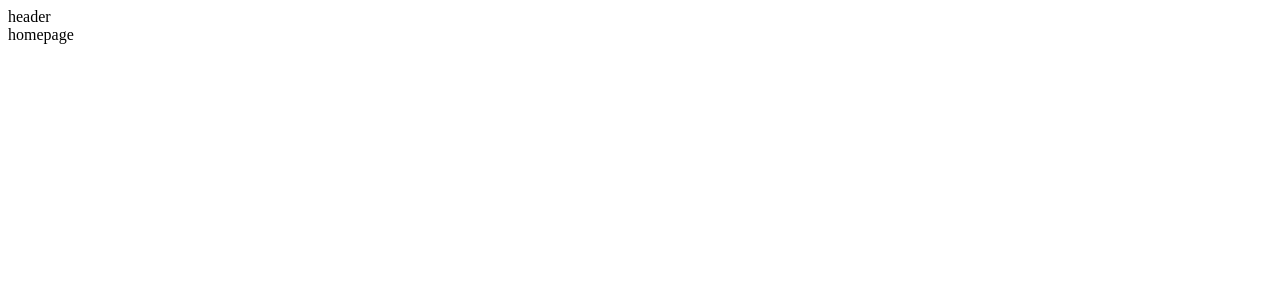
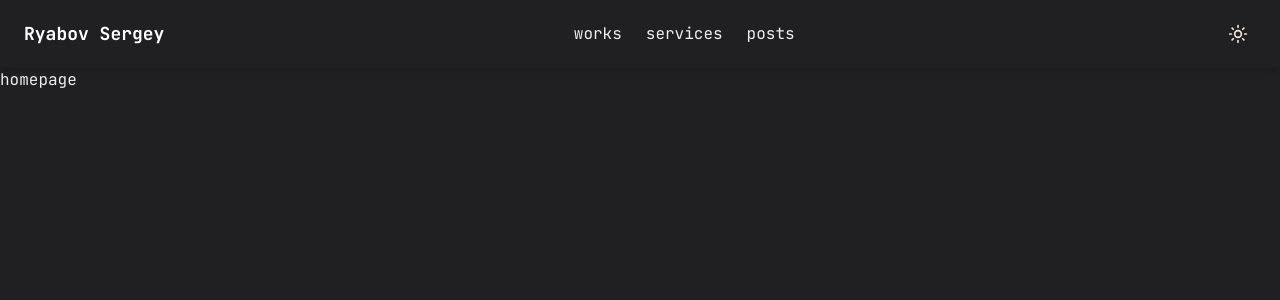
Before and after one commit to Clarky321/ryabov-portfolio, a Next.js app: page / in a window 1280 px wide. Shown: the top 300 px of the page. Built offline with nearby package versions, Linux system fonts and the light colour scheme.

Commit message:
added navbar, header, navMobile

```diff
--- a/app/globals.css
+++ b/app/globals.css
@@ -2,60 +2,33 @@
 @tailwind components;
 @tailwind utilities;
 
-
+/* Базовые стили */
 @layer base {
-  :root {
-    --background: 0 0% 100%;
-    --foreground: 240 10% 3.9%;
-    --card: 0 0% 100%;
-    --card-foreground: 240 10% 3.9%;
-    --popover: 0 0% 100%;
-    --popover-foreground: 240 10% 3.9%;
-    --primary: 240 5.9% 10%;
-    --primary-foreground: 0 0% 98%;
-    --secondary: 240 4.8% 95.9%;
-    --secondary-foreground: 240 5.9% 10%;
-    --muted: 240 4.8% 95.9%;
-    --muted-foreground: 240 3.8% 46.1%;
-    --accent: 240 4.8% 95.9%;
-    --accent-foreground: 240 5.9% 10%;
-    --destructive: 0 84.2% 60.2%;
-    --destructive-foreground: 0 0% 98%;
-    --border: 240 5.9% 90%;
-    --input: 240 5.9% 90%;
-    --ring: 240 5.9% 10%;
-    --radius: 0.5rem;
-    --chart-1: 12 76% 61%;
-    --chart-2: 173 58% 39%;
-    --chart-3: 197 37% 24%;
-    --chart-4: 43 74% 66%;
-    --chart-5: 27 87% 67%;
+  html {
+    scroll-behavior: smooth;
   }
 
-  .dark {
-    --background: 240 10% 3.9%;
-    --foreground: 0 0% 98%;
-    --card: 240 10% 3.9%;
-    --card-foreground: 0 0% 98%;
-    --popover: 240 10% 3.9%;
-    --popover-foreground: 0 0% 98%;
-    --primary: 0 0% 98%;
-    --primary-foreground: 240 5.9% 10%;
-    --secondary: 240 3.7% 15.9%;
-    --secondary-foreground: 0 0% 98%;
-    --muted: 240 3.7% 15.9%;
-    --muted-foreground: 240 5% 64.9%;
-    --accent: 240 3.7% 15.9%;
-    --accent-foreground: 0 0% 98%;
-    --destructive: 0 62.8% 30.6%;
-    --destructive-foreground: 0 0% 98%;
-    --border: 240 3.7% 15.9%;
-    --input: 240 3.7% 15.9%;
-    --ring: 240 4.9% 83.9%;
-    --chart-1: 220 70% 50%;
-    --chart-2: 160 60% 45%;
-    --chart-3: 30 80% 55%;
-    --chart-4: 280 65% 60%;
-    --chart-5: 340 75% 55%;
+  body {
+    @apply font-primary text-primary bg-background; /* Используем шрифт, основной текстовый цвет и фон */
+  }
+
+  a {
+    @apply text-accent hover:text-accent-hover transition-colors; /* Акцентный цвет для ссылок */
+  }
+
+  h1, h2, h3, h4, h5, h6 {
+    @apply font-bold;
   }
 }
+
+.dark {
+  @apply text-primary bg-background; /* Тёмная тема */
+}
+
+.light {
+  @apply text-black bg-background-light; /* Светлая тема */
+}
+
+header.light {
+  @apply bg-navbar-light; /* Светлый цвет для navbar */
+}
--- a/app/layout.jsx
+++ b/app/layout.jsx
@@ -1,17 +1,30 @@
+import { JetBrains_Mono } from "next/font/google"
+import "./globals.css";
+
+import ThemeProvider from "@/components/ThemeProvider";
+
 // components
 import Header from "@/components/Header/Header";
 
+const jetbrainsMono = JetBrains_Mono({
+  subsets: ["latin"],
+  weight: ["100", "200", "300", "400", "500", "600", "700", "800"],
+  variable: '--font-jetbrainsMono',
+});
+
 export const metadata = {
-  title: "",
+  title: "Ryabov Sergey",
   description: "",
 };
 
 export default function RootLayout({ children }) {
   return (
     <html lang="en">
-      <body>
-        <Header />
-        <div>{children}</div>
+      <body className={jetbrainsMono.variable}>
+        <ThemeProvider>
+          <Header />
+          <main>{children}</main>
+        </ThemeProvider>
       </body>
     </html>
   );
--- /dev/null
+++ b/app/posts/page.jsx
@@ -0,0 +1,5 @@
+export default function Posts() {
+    return (
+        <div>Posts page</div>
+    )
+}
--- /dev/null
+++ b/app/services/page.jsx
@@ -0,0 +1,5 @@
+export default function Services() {
+    return (
+        <div>Services page</div>
+    )
+}
--- /dev/null
+++ b/app/works/page.jsx
@@ -0,0 +1,5 @@
+export default function Works() {
+    return (
+        <div>Works page</div>
+    )
+}
--- /dev/null
+++ b/components/Header/DarkMode.jsx
@@ -0,0 +1,27 @@
+"use client";
+
+import { useTheme } from "next-themes";
+import { Sun, Moon } from "lucide-react";
+import { useEffect, useState } from "react";
+
+export default function DarkMode() {
+  const { theme, setTheme } = useTheme();
+  const [mounted, setMounted] = useState(false);
+
+  useEffect(() => setMounted(true), []);
+
+  if (!mounted) return null;
+
+  return (
+    <button
+      onClick={() => setTheme(theme === "dark" ? "light" : "dark")}
+      className="p-2 rounded-md hover:bg-background transition"
+    >
+      {theme === "dark" ? (
+        <Sun size={20} className="text-background-light" />
+      ) : (
+        <Moon size={20} className="text-primary" />
+      )}
+    </button>
+  );
+}
--- a/components/Header/Header.jsx
+++ b/components/Header/Header.jsx
@@ -1,11 +1,32 @@
-import Link from "next/link"
+import Link from "next/link";
 
 // components
-import Navbar from "./Navbar"
-import NavbarMobile from "./NavbarMobile"
+import Navbar from "./Navbar";
+import NavbarMobile from "./NavbarMobile";
+import DarkMode from "./DarkMode";
 
 export default function Header() {
     return (
-        <div>header</div>
-    )
+        <header className="w-full flex items-center justify-between px-6 py-4 bg-background shadow-md">
+            {/* Логотип слева */}
+            <div>
+                <Link
+                    href="/"
+                    className="text-lg font-bold text-accent transition-none">
+                    Ryabov Sergey
+                </Link>
+            </div>
+
+            {/* Навигация по центру */}
+            <div className="hidden md:flex">
+                <Navbar />
+            </div>
+
+            {/* Переключатель темы справа */}
+            <div className="flex items-center space-x-4">
+                <NavbarMobile />
+                <DarkMode />
+            </div>
+        </header>
+    );
 }
--- a/components/Header/Navbar.jsx
+++ b/components/Header/Navbar.jsx
@@ -1,26 +1,31 @@
-"use client"
+"use client";
 
-import Link from "next/link"
-import { usePathname } from "next/navigation"
+import Link from "next/link";
+import { usePathname } from "next/navigation";
 
 const links = [
-    {
-        name: "home",
-        path: "/",
-    },
-    {
-        name: "services",
-        path: "/",
-    },
-    {
-        name: "works",
-        path: "/",
-    },
+    { name: "works", path: "/works" },
+    { name: "services", path: "/services" },
+    { name: "posts", path: "/posts" },
 ];
 
 export default function Navbar() {
     const pathname = usePathname();
+
     return (
-        <div>Navbar</div>
-    )
+        <nav className="flex space-x-6">
+            {links.map((link, index) => (
+                <Link
+                    href={link.path}
+                    key={index}
+                    className={`text-primary transition-colors ${
+                        link.path === pathname
+                        ? "text-accent underline underline-offset-4"
+                        : "hover:text-accent-hover"
+                    }`}>
+                    {link.name}
+                </Link>
+            ))}
+        </nav>
+    );
 }
--- a/components/Header/NavbarMobile.jsx
+++ b/components/Header/NavbarMobile.jsx
@@ -1,25 +1,49 @@
-"use client"
+"use client";
 
-import Link from "next/link"
-import { usePathname } from "next/navigation"
+import { Sheet, SheetContent, SheetTrigger } from "@/components/ui/sheet"
+import { CiMenuFries } from "react-icons/ci"
+
+import Link from "next/link";
+import { usePathname } from "next/navigation";
+
 
 const links = [
-    {
-        name: "home",
-        path: "/",
-    },
-    {
-        name: "services",
-        path: "/",
-    },
-    {
-        name: "works",
-        path: "/",
-    },
+    { name: "works", path: "/works" },
+    { name: "services", path: "/services" },
+    { name: "posts", path: "/posts" },
 ];
 
 export default function NavbarMobile() {
+    const pathname = usePathname();
+
     return (
-        <div>mobilenav</div>
-    )
-}
+      <div className="md:hidden">
+      <Sheet>
+        <SheetTrigger className="p-2 rounded-md text-accent hover:bg-accent/10 transition-all">
+          <CiMenuFries size={20} />
+        </SheetTrigger>
+        <SheetContent className="bg-background p-6 flex flex-col items-end">
+          <div className="mt-16 mb-12 text-center">
+            <Link href="/" className="text-3xl font-bold">
+              Ryabov
+            </Link>
+          </div>
+          <nav className="flex flex-col gap-4 items-center">
+            {links.map((link, index) => (
+              <Link
+                key={index}
+                href={link.path}
+                className={`capitalize text-lg ${
+                  pathname === link.path
+                    ? "text-accent border-b-2 border-accent"
+                    : "text-primary hover:text-accent-hover"
+                } transition-all`}>
+                {link.name}
+              </Link>
+            ))}
+          </nav>
+        </SheetContent>
+      </Sheet>
+      </div>
+    );
+  }
--- /dev/null
+++ b/components/ThemeProvider.jsx
@@ -0,0 +1,11 @@
+"use client";
+
+import { ThemeProvider as NextThemesProvider } from "next-themes";
+
+export default function ThemeProvider({ children }) {
+  return (
+    <NextThemesProvider attribute="class" defaultTheme="dark">
+      {children}
+    </NextThemesProvider>
+  );
+}
--- a/package.json
+++ b/package.json
@@ -19,8 +19,10 @@
     "clsx": "^2.1.1",
     "lucide-react": "^0.460.0",
     "next": "14.2.18",
+    "next-themes": "^0.4.3",
     "react": "^18",
     "react-dom": "^18",
+    "react-icons": "^5.3.0",
     "tailwind-merge": "^2.5.4",
     "tailwindcss-animate": "^1.0.7"
   },
--- a/tailwind.config.js
+++ b/tailwind.config.js
@@ -6,18 +6,51 @@ module.exports = {
     "./components/**/*.{js,ts,jsx,tsx,mdx}",
     "./app/**/*.{js,ts,jsx,tsx,mdx}",
   ],
+  prefix: "",
   theme: {
+    container: {
+      center: true,
+      padding: "16px",
+    },
+    screens: {
+      sm: '640px',
+      md: '768px',
+      lg: '1024px',
+      xl: '1280px',
+    },
+    fontFamily: {
+      primary: "var(--font-jetbrainsMono)",
+    },
     extend: {
       colors: {
-        background: 'var(--background)',
-        foreground: 'var(--foreground)'
+        background: {
+          DEFAULT: "#202023", // Тёмная тема
+          light: "#F0E7DB",   // Светлая тема
+        },
+        navbar: {
+          light: "#f4ede4",   // Светлый фон для navbar
+        },
+        primary: "#EDEDED",   // Основной текст
+        accent: {
+          DEFAULT: "#ffffff", // Акцент белый
+          hover: "#88ccca",   // Голубой при наведении
+        },
       },
-      borderRadius: {
-        lg: 'var(--radius)',
-        md: 'calc(var(--radius) - 2px)',
-        sm: 'calc(var(--radius) - 4px)'
-      }
-    }
+      keyframes: {
+        fadeIn: {
+          from: { opacity: "0" },
+					to: { opacity: "1" },
+        },
+        fadeOut: {
+					from: { opacity: "1" },
+					to: { opacity: "0" },
+				},
+      },
+      animation: {
+				fadeIn: "fadeIn 0.5s ease-in-out",
+				fadeOut: "fadeOut 0.5s ease-in-out",
+			},
+    },
   },
   plugins: [require("tailwindcss-animate")],
 };
```
Also changed, not shown: 1 other file (tests, documents, lock files or other folders).
